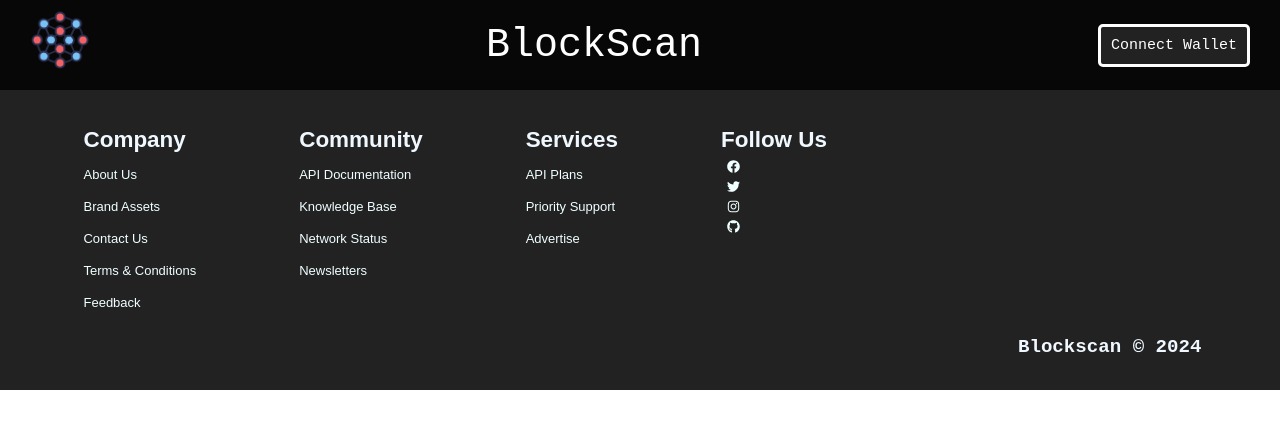
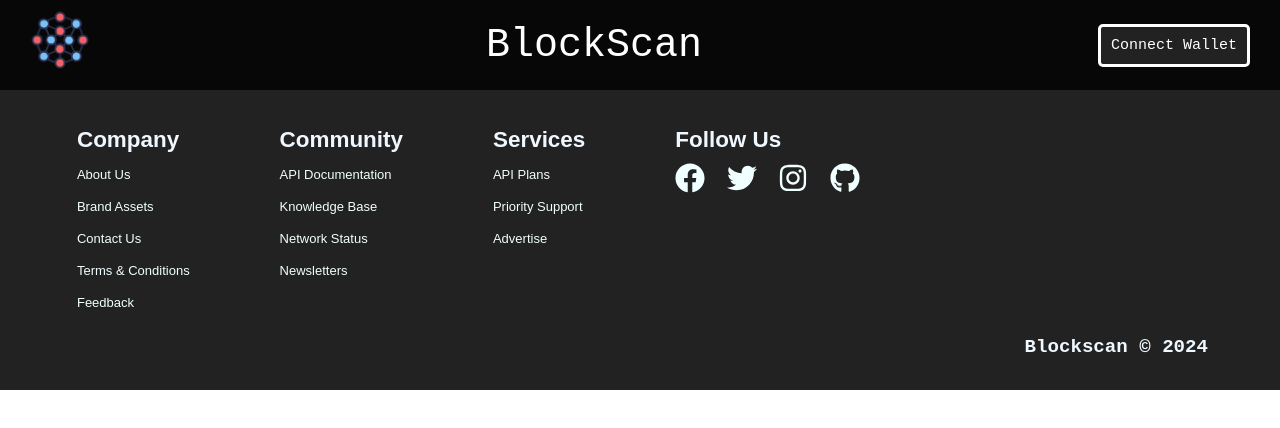
Before and after one commit to AkashMundari/BlockScan, a React (Vite) app: page / in a window 1280 px wide. Shown: the top 428 px of the page. Built offline with nearby package versions, Linux system fonts and the light colour scheme.

Commit message:
adding footer

```diff
--- a/src/App.css
+++ b/src/App.css
@@ -70,10 +70,13 @@
 
 }
 #social{
-justify-content: space-between;
-font-size: large;
+  display: flex;
+
 }
-
+#social a{
+  font-size: 30px;
+  padding: 5px;
+}
 a{
   color: azure;
   font-family:sans-serif;
--- a/src/components/Footer.jsx
+++ b/src/components/Footer.jsx
@@ -36,7 +36,7 @@
       <div className="social">
         <h3>Follow Us</h3>
         <div id="social">
-        &nbsp;<a href="#" ><FaFacebook/></a><br/>
+         <a href="#" ><FaFacebook/></a><br/>
         &nbsp;<a href="#" ><FaTwitter/></a><br/>
         &nbsp;<a href="#" ><FaInstagram/></a><br/>
         &nbsp;<a href="#" ><FaGithub/></a>
```
